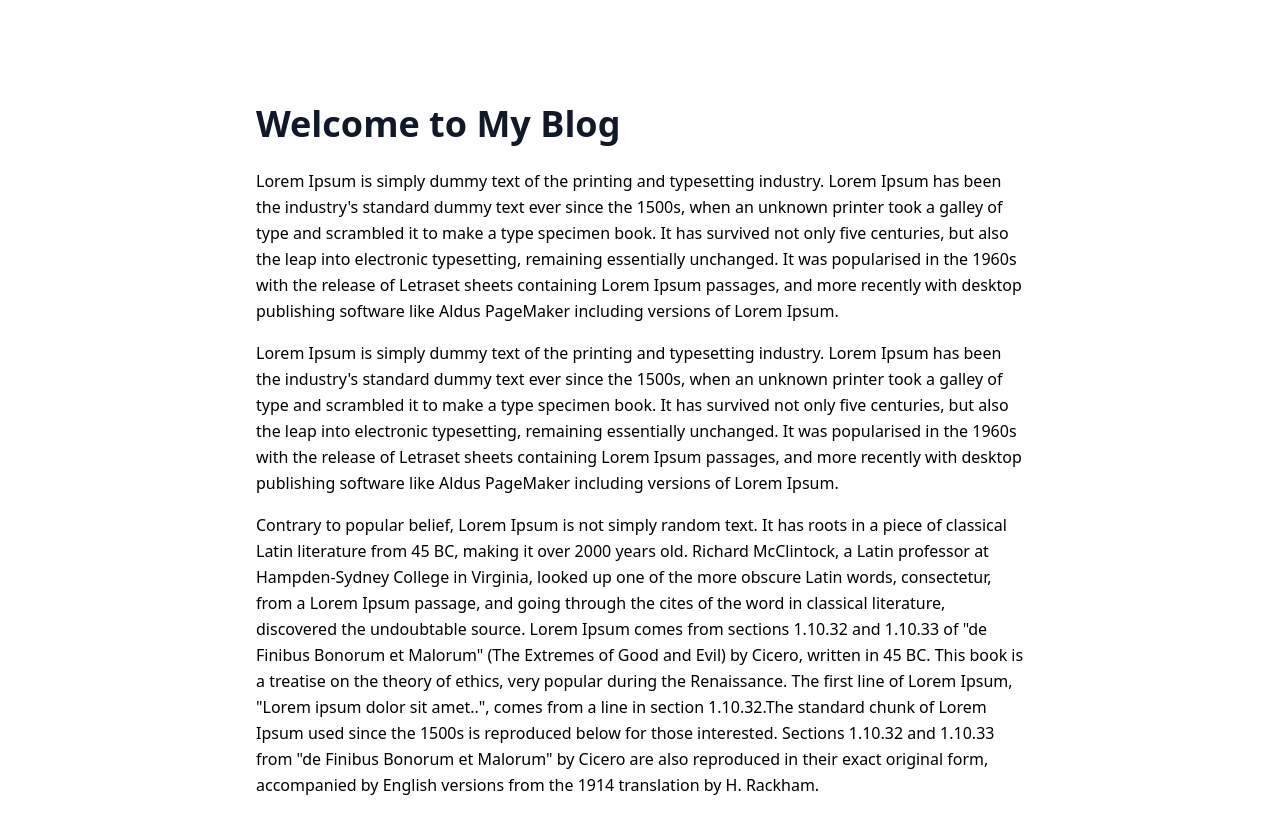
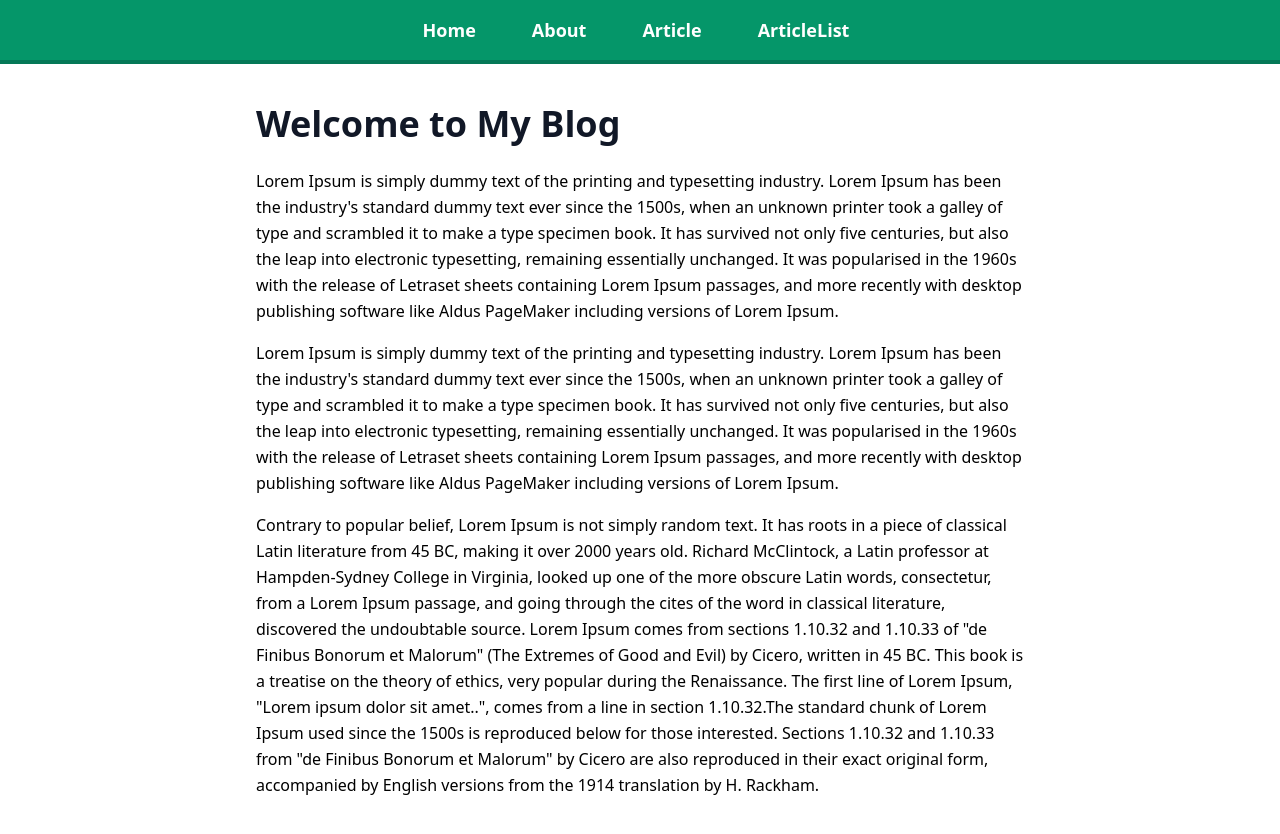
Before and after one commit to Axhar85/my-blog, a React (Create React App) app: page / in a window 1280 px wide. Shown: the top 834 px of the page. Built offline with nearby package versions, Linux system fonts and the light colour scheme.

Commit message:
Nvbar created and functioning

```diff
--- a/src/App.js
+++ b/src/App.js
@@ -1,13 +1,16 @@
+import { BrowserRouter as Router, Route, Switch } from "react-router-dom";
+import { Routes } from 'react-router';
 import Home from './pages/Home';
 import About from './pages/About';
 import Article from './pages/Article';
-import { BrowserRouter as Router, Route, Switch } from "react-router-dom";
-import { Routes } from 'react-router';
 import ArticleList from './pages/ArticleList';
+import NevBar from "./components/NevBar";
+
 
 function App() {
   return (
-    <Router>
+   <Router>
+     <NevBar />
     <div className='max-w-screen-md mx-auto pt-20'>
       <Routes>
       <Route exact path='/' element={<Home />} />
@@ -17,7 +20,7 @@
 
       </Routes>
     </div>
-    </Router>
+   </Router>
   );
 }
 
--- /dev/null
+++ b/src/components/NevBar.js
@@ -0,0 +1,35 @@
+import React from "react";
+import { Link } from "react-router-dom";
+
+
+const NevBar = () => {
+    return (
+        <nav className="border-b-4 border-green-700 text-center fixed top-0 w-full bg-green-600
+        font-bold text-lg text-white">
+            <ul>
+                <li className="inline-block pt-4 pb-4">
+                    <Link to='/' className= "pl-6 pr-8">
+                        Home
+                    </Link>
+                </li>
+                <li className="inline-block pt-4 pb-4">
+                    <Link to='/About' className= "pl-6 pr-8">
+                        About
+                    </Link>
+                </li>
+                <li className="inline-block pt-4 pb-4">
+                    <Link to='/Article' className= "pl-6 pr-8">
+                        Article
+                    </Link>
+                </li>
+                <li className="inline-block pt-4 pb-4">
+                    <Link to='/ArticleList' className= "pl-6 pr-8">
+                        ArticleList
+                    </Link>
+                </li>
+            </ul>
+        </nav>
+    )
+};
+
+export default NevBar;
```
